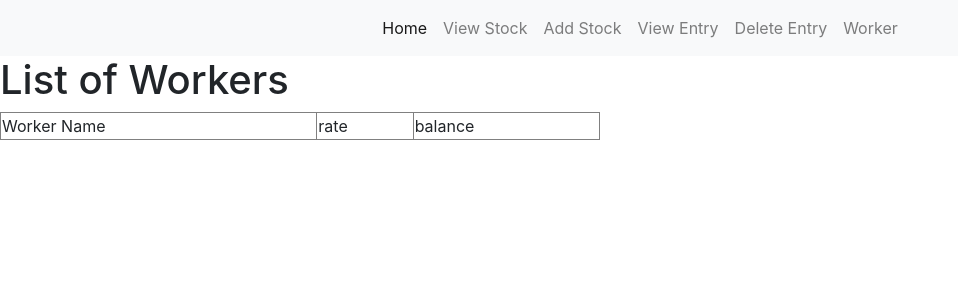
After one commit to vrajeshnandha/Inventory-Management, a Django app: page /worker in a window 1280 px wide. The commit adds this page. Shown: the top 300 px of the page, without its empty margins (0-958 px from the left). Run offline with Django 3.2, Linux system fonts and the light colour scheme; data that the repository does not hold is empty; some libraries are stand-ins or nearby versions.

Commit message:
adding worker functionality

```diff
--- a/homesite/admin.py
+++ b/homesite/admin.py
@@ -1,8 +1,9 @@
 from django.contrib import admin
-from .models import Fabric, Cutting, StockEntry
+from .models import Fabric, Cutting, StockEntry, Worker
 
 # Register your models here.
 
 admin.site.register(Fabric)
 admin.site.register(Cutting)
 admin.site.register(StockEntry)
+admin.site.register(Worker)
--- a/homesite/templates/homesite/base.html
+++ b/homesite/templates/homesite/base.html
@@ -38,6 +38,9 @@
                 <li class="nav-item">
                     <a class="nav-link" href="{% url 'deleteentry' %}">Delete Entry</a>
                 </li>
+                <li class="nav-item">
+                    <a class="nav-link" href="{% url 'worker' %}">Worker</a>
+                </li>
             </ul>
 
         </div>
--- /dev/null
+++ b/homesite/templates/homesite/worker.html
@@ -0,0 +1,21 @@
+{% extends 'homesite/base.html' %}
+
+{% block content %}
+    <h1>List of Workers</h1>
+    <table border="1" width="600">
+        <tr>
+            <td>Worker Name</td>
+            <td>rate</td>
+            <td>balance</td>
+        </tr>
+
+        {% for w in worker %}
+            <tr>
+            <td>{{ w.name }}</td>
+                <td>{{ w.rate }}</td>
+                <td>{{ w.balance }}</td>
+            </tr>
+        {% endfor %}
+    </table>
+
+{% endblock %}
--- a/homesite/urls.py
+++ b/homesite/urls.py
@@ -8,4 +8,5 @@ urlpatterns = [
     path('addstock', views.addStock, name='addstock'),
     path('viewentry', views.viewEntry, name='viewentry'),
     path('deleteentry', views.deleteEntry, name='deleteentry'),
+    path('worker', views.worker, name='worker'),
 ]
--- a/homesite/views.py
+++ b/homesite/views.py
@@ -1,7 +1,6 @@
 from django.shortcuts import render
 from .computation import *
 from .forms import ViewStockForm, AddStockForm, DeleteEntryForm, ViewEntryForm
-from homesite.models import StockEntry
 
 
 def home(request):
@@ -30,14 +29,14 @@ def addStock(request):
                 fabric_computation(fabric_type, quantity)
 
             if level == "Cutting":
-                flag = cutting_computation(fabric_type, glove_type, quantity, name)
+                flag = cutting_computation(fabric_type, glove_type, quantity)
                 if flag == 0:
                     msg = "Fabric is not sufficient for cutting"
                 elif flag == 2:
                     msg = "Glove type is not available for that fabric"
-
-            if msg == "":
-                msg = "submission successful"
+                else:
+                    add_wages(quantity, name)
+                    msg = "submission successful"
 
             return render(request, 'homesite/index.html', {'form': form, 'msg': msg})
 
@@ -99,3 +98,9 @@ def deleteEntry(request):
                 msg = "deleted successfully"
             form = DeleteEntryForm()
             return render(request, 'homesite/deleteentry.html', {'form': form, 'msg': msg})
+
+
+def worker(request):
+    worker = Worker.objects.all()
+    context = {'worker': worker}
+    return render(request, 'homesite/worker.html', context)
```
Also changed, not shown: homesite/computation.py (+11 -2 lines), homesite/migrations/0005_worker.py (added).
